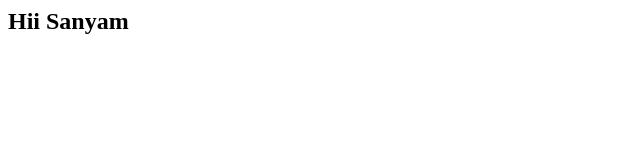
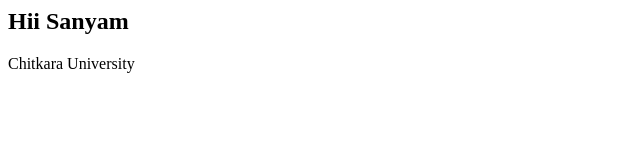
Before and after one commit to sanyammiglani36/newPractice, a plain HTML site: page index.html in a window 1280 px wide. Shown: the whole page, without its empty margins (0-640 px from the left). Drawn offline with Linux system fonts and the light colour scheme.

Commit message:
feature checking

```diff
--- a/index.html
+++ b/index.html
@@ -1 +1,2 @@
 <h2>Hii Sanyam</h2>
+<p>Chitkara University</p>
```
